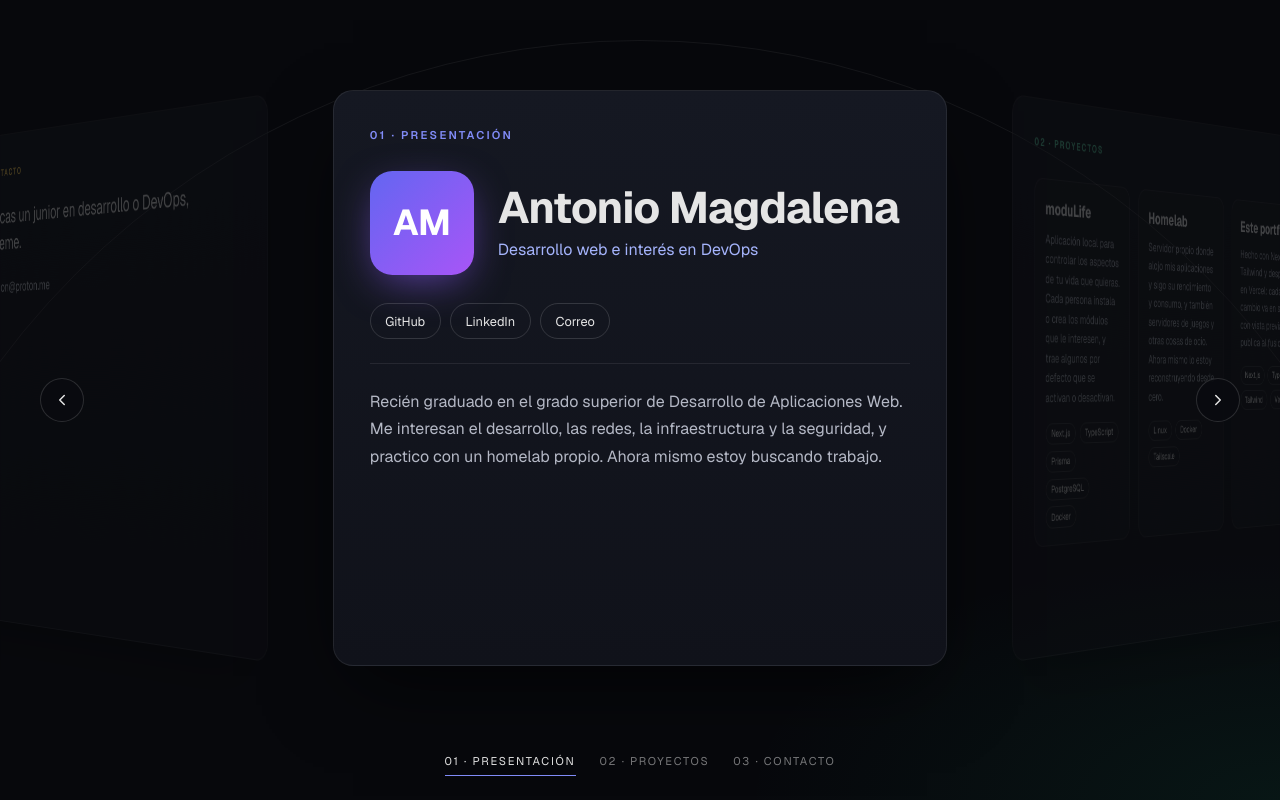
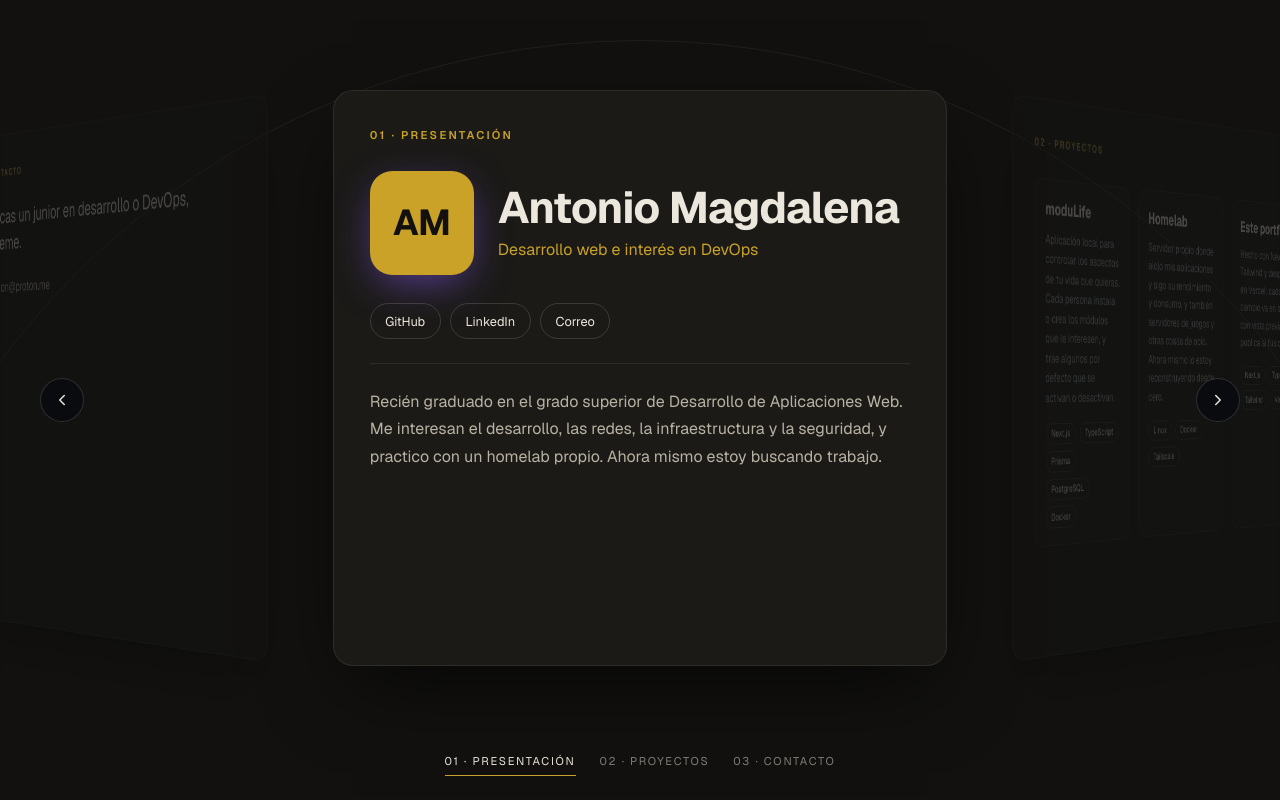
Before and after one commit to antmaggon/portfolio, a Next.js app: page / in a window 1280 px wide. Built offline with nearby package versions, Linux system fonts and the light colour scheme.

Commit message:
Paleta cálida con un solo acento

```diff
--- a/app/globals.css
+++ b/app/globals.css
@@ -2,10 +2,11 @@
 
 :root {
   color-scheme: dark;
-  --background: #0f0f0f;
-  --foreground: #e5e5e5;
-  --surface: #1a1a1a;
-  --border: #2a2a2a;
+  --background: #121110;
+  --surface: #1b1a17;
+  --foreground: #ece7dc;
+  --border: #2c2a25;
+  --accent: #c9a227;
 }
 
 @theme inline {
@@ -32,9 +33,7 @@ body {
   --spin-ease: cubic-bezier(0.65, 0, 0.35, 1);
   /* Radio del tambor: distancia del eje a cada cara para que, con
      --side-angle entre cámaras, las vecinas queden a --card-gap. */
-  --radius: calc(
-    (var(--card-w) / 2 + var(--card-gap)) / tan(calc(var(--side-angle) / 2))
-  );
+  --radius: calc((var(--card-w) / 2 + var(--card-gap)) / tan(calc(var(--side-angle) / 2)));
 
   position: relative;
   isolation: isolate;
@@ -51,16 +50,14 @@ body {
   overflow: clip;
   touch-action: pan-y pinch-zoom;
   outline-offset: -4px;
-  background:
-    radial-gradient(60% 45% at 100% 100%, rgb(16 185 129 / 0.08), transparent 70%),
-    #07080c;
+  background: var(--background);
 }
 
 .drum:focus-visible,
 .drum-arrow:focus-visible,
 .drum-tab:focus-visible,
 .drum-slide a:focus-visible {
-  outline: 2px solid var(--accent, #818cf8);
+  outline: 2px solid var(--accent, #c9a227);
   outline-offset: 3px;
 }
 
@@ -100,9 +97,7 @@ body {
   width: var(--card-w);
   height: min(36rem, 100%);
   transform:
-    translateZ(calc(-1 * var(--radius)))
-    rotateY(calc(var(--offset, 0) * var(--side-angle)))
-    translateZ(var(--radius));
+    translateZ(calc(-1 * var(--radius))) rotateY(calc(var(--offset, 0) * var(--side-angle))) translateZ(var(--radius));
   /* Arranque y frenada suaves, como un tambor con algo de peso. */
   transition:
     transform var(--spin-time) var(--spin-ease),
@@ -133,56 +128,56 @@ body {
 @keyframes drum-wrap-a {
   0% {
     transform:
-      translateZ(calc(-1 * var(--radius)))
-      rotateY(calc(var(--prev-offset) * var(--side-angle)))
-      translateZ(var(--radius));
+      translateZ(calc(-1 * var(--radius))) rotateY(calc(var(--prev-offset) * var(--side-angle))) translateZ(var(--radius));
   }
+
   45% {
     opacity: 0;
     transform:
-      translateZ(calc(-1 * var(--radius)))
-      rotateY(calc(var(--exit-offset) * var(--side-angle)))
-      translateZ(var(--radius));
+      translateZ(calc(-1 * var(--radius))) rotateY(calc(var(--exit-offset) * var(--side-angle))) translateZ(var(--radius));
   }
+
   55% {
     opacity: 0;
     transform:
-      translateZ(calc(-1 * var(--radius)))
-      rotateY(calc(var(--enter-offset) * var(--side-angle)))
-      translateZ(var(--radius));
+      translateZ(calc(-1 * var(--radius))) rotateY(calc(var(--enter-offset) * var(--side-angle))) translateZ(var(--radius));
   }
 }
 
 @keyframes drum-wrap-b {
   0% {
     transform:
-      translateZ(calc(-1 * var(--radius)))
-      rotateY(calc(var(--prev-offset) * var(--side-angle)))
-      translateZ(var(--radius));
+      translateZ(calc(-1 * var(--radius))) rotateY(calc(var(--prev-offset) * var(--side-angle))) translateZ(var(--radius));
   }
+
   45% {
     opacity: 0;
     transform:
-      translateZ(calc(-1 * var(--radius)))
-      rotateY(calc(var(--exit-offset) * var(--side-angle)))
-      translateZ(var(--radius));
+      translateZ(calc(-1 * var(--radius))) rotateY(calc(var(--exit-offset) * var(--side-angle))) translateZ(var(--radius));
   }
+
   55% {
     opacity: 0;
     transform:
-      translateZ(calc(-1 * var(--radius)))
-      rotateY(calc(var(--enter-offset) * var(--side-angle)))
-      translateZ(var(--radius));
+      translateZ(calc(-1 * var(--radius))) rotateY(calc(var(--enter-offset) * var(--side-angle))) translateZ(var(--radius));
   }
 }
 
-.drum-slide:nth-child(1) { --accent: #818cf8; }
-.drum-slide:nth-child(2) { --accent: #34d399; }
-.drum-slide:nth-child(3) { --accent: #fbbf24; }
+.drum-slide:nth-child(1) {
+  --accent: #c9a227;
+}
+
+.drum-slide:nth-child(2) {
+  --accent: #c9a227;
+}
+
+.drum-slide:nth-child(3) {
+  --accent: #c9a227;
+}
 
 /* ── Tarjeta de cámara ── */
 
-.drum-slide > section {
+.drum-slide>section {
   position: relative;
   flex: 1;
   /* Si el contenido no cabe (sobre todo en móvil), se desplaza dentro. */
@@ -194,12 +189,12 @@ body {
   padding: 2.25rem;
   border: 1px solid rgb(255 255 255 / 0.08);
   border-radius: 1.25rem;
-  background: linear-gradient(180deg, #151822, #10121a);
+  background: var(--surface);
   box-shadow: 0 30px 80px -20px rgb(0 0 0 / 0.7);
 }
 
 /* Línea de acento en el borde superior. */
-.drum-slide > section::before {
+.drum-slide>section::before {
   content: "";
   position: absolute;
   top: -1px;
@@ -242,9 +237,9 @@ body {
   width: 6.5rem;
   aspect-ratio: 1;
   border-radius: 1.4rem;
-  background: linear-gradient(135deg, #6366f1, #a855f7);
+  background: var(--accent);
   box-shadow: 0 12px 40px -8px rgb(139 92 246 / 0.6);
-  color: #fff;
+  color: var(--background);
   font-size: 2.25rem;
   font-weight: 700;
 }
@@ -261,7 +256,7 @@ body {
   grid-area: tagline;
   align-self: start;
   margin-top: 0.4rem;
-  color: #a5b4fc;
+  color: var(--accent);
 }
 
 .drum-social {
@@ -292,7 +287,7 @@ body {
 .drum-bio {
   grid-area: bio;
   margin-top: 1.5rem;
-  color: #b4b8c5;
+  color: #b8b2a3;
   line-height: 1.7;
 }
 
@@ -311,13 +306,13 @@ body {
   background: rgb(255 255 255 / 0.02);
 }
 
-.drum-project-card > a {
+.drum-project-card>a {
   display: block;
   font-size: 1.1rem;
   text-decoration: none;
 }
 
-.drum-project-card > p {
+.drum-project-card>p {
   margin-top: 0.5rem;
   color: #9aa0ae;
   font-size: 0.8rem;
@@ -347,7 +342,7 @@ body {
 
 .drum-contact-email {
   margin-top: 1.5rem;
-  color: #b4b8c5;
+  color: #b8b2a3;
 }
 
 /* ── Flechas ── */
@@ -371,11 +366,16 @@ body {
 
 .drum-arrow:hover {
   border-color: rgb(255 255 255 / 0.35);
-  background: #151822;
+  background: var(--surface);
 }
 
-.drum-arrow--prev { left: 2.5rem; }
-.drum-arrow--next { right: 2.5rem; }
+.drum-arrow--prev {
+  left: 2.5rem;
+}
+
+.drum-arrow--next {
+  right: 2.5rem;
+}
 
 /* ── Pestañas ── */
 
@@ -397,10 +397,6 @@ body {
   cursor: pointer;
 }
 
-.drum-tab:nth-child(1) { --accent: #818cf8; }
-.drum-tab:nth-child(2) { --accent: #34d399; }
-.drum-tab:nth-child(3) { --accent: #fbbf24; }
-
 .drum-tab[aria-current="true"] {
   opacity: 1;
   border-bottom-color: var(--accent);
@@ -415,7 +411,7 @@ body {
     padding-block: 1.5rem;
   }
 
-  .drum-slide > section {
+  .drum-slide>section {
     min-height: 0;
     padding: 1.25rem;
   }
@@ -441,8 +437,13 @@ body {
     translate: none;
   }
 
-  .drum-arrow--prev { left: 1.5rem; }
-  .drum-arrow--next { right: 1.5rem; }
+  .drum-arrow--prev {
+    left: 1.5rem;
+  }
+
+  .drum-arrow--next {
+    right: 1.5rem;
+  }
 
   .drum-tabs {
     gap: 0.4rem;
@@ -478,6 +479,7 @@ body {
 }
 
 @media (prefers-reduced-motion: reduce) {
+
   .drum-slide--wrap-next,
   .drum-slide--wrap-prev {
     animation: none;
```
